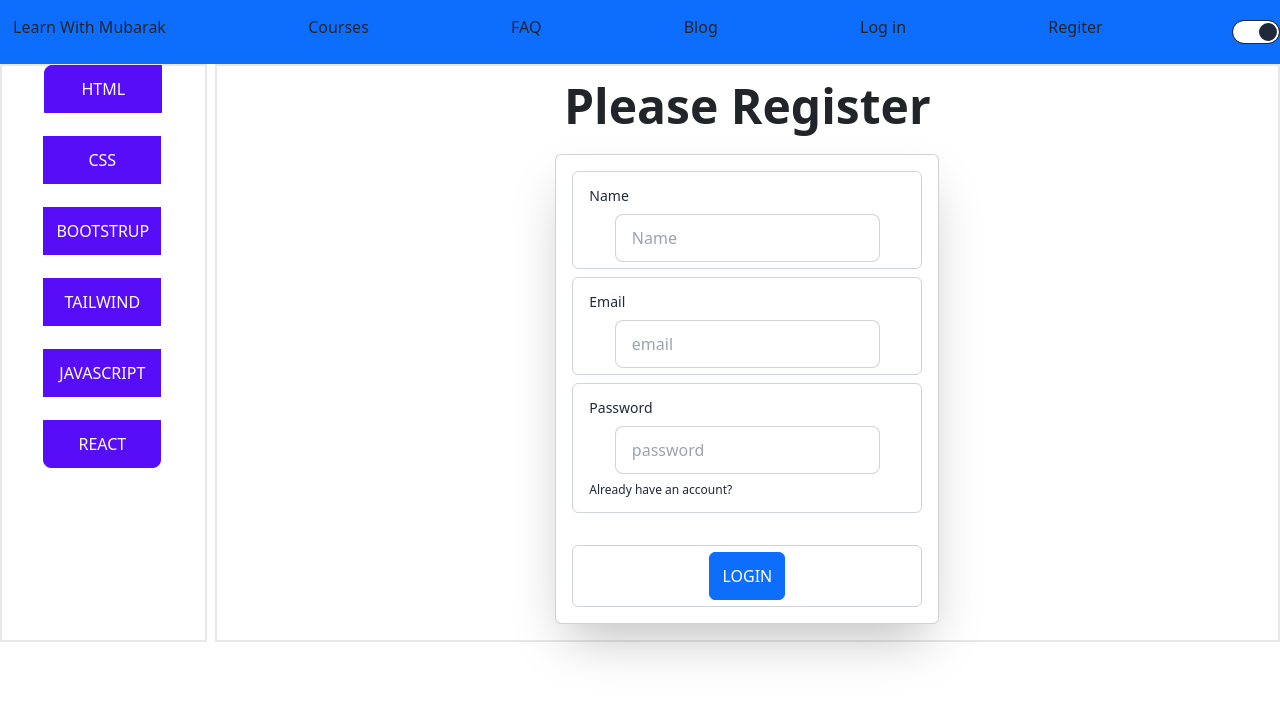
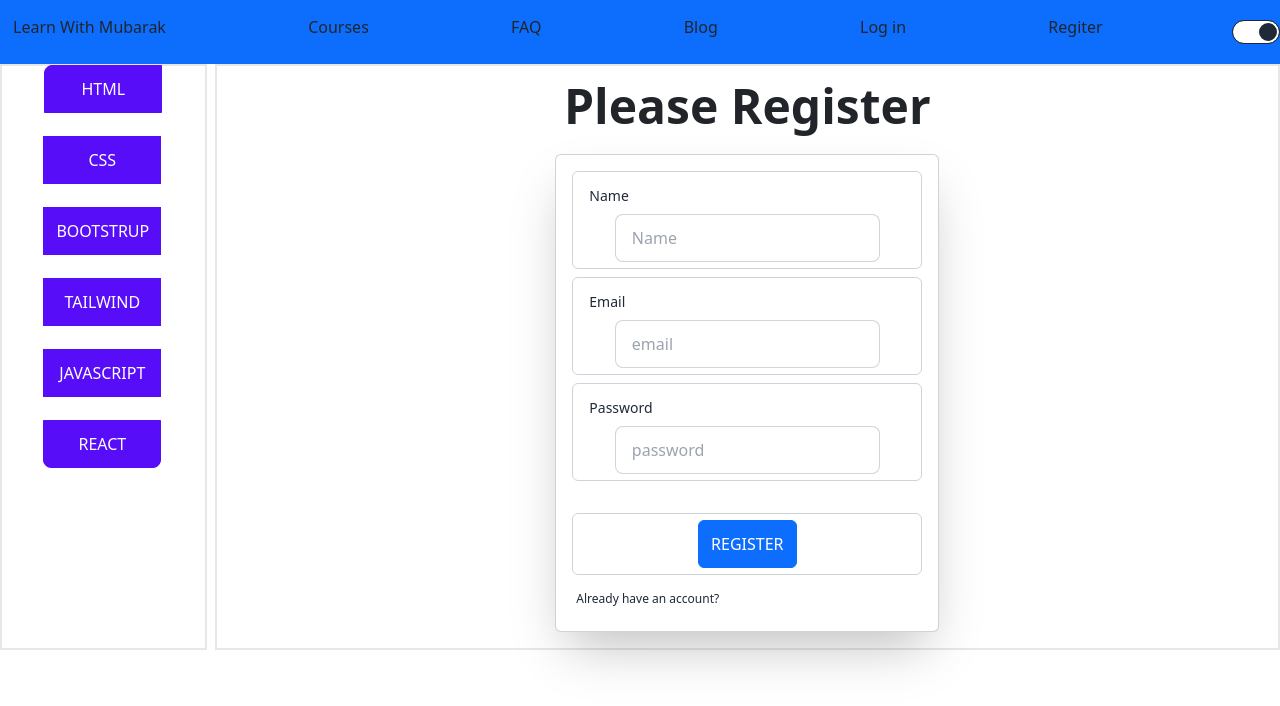
Before and after one commit to ICTMubarak/learning-platform-client-a10, a React (Create React App) app: page /register in a window 1280 px wide. Shown: the top 706 px of the page. Built offline with nearby package versions, Linux system fonts and the light colour scheme.

Commit message:
Loaded data successfully from server site to client site

```diff
--- a/src/App.js
+++ b/src/App.js
@@ -18,8 +18,10 @@ function App() {
       children: [
         {
           path: '/',
-          element: <Home></Home>,
-          loader: () => fetch('http://localhost:5000/courses')
+          loader:async() => {
+            return fetch('http://localhost:5000/courses');
+        },
+        element: <Home></Home>
         },
         {
           path: '/fqa',
--- /dev/null
+++ b/src/components/Course.js
@@ -0,0 +1,16 @@
+import React from 'react';
+
+const Course = (course) => {
+    console.log(course);
+    return (
+
+            <div>
+            <img src={course.course.image} alt="" />
+            <h3>Course Name: {course.course.name}</h3>
+
+        </div>
+
+    );
+};
+
+export default Course;
--- a/src/components/Home.js
+++ b/src/components/Home.js
@@ -1,5 +1,6 @@
 import React from 'react';
 import { useLoaderData } from 'react-router-dom';
+import Course from './Course';
 
 const Home = () => {
     const courses = useLoaderData();
@@ -18,6 +19,12 @@ const Home = () => {
 
             <div class="col-span-5 border-2">
                 <h1>This is home courses= {courses.length}</h1>
+                <div class="grid grid-cols-3 gap-2 border-4 gap-4">
+                     {
+                        courses.map(course => <Course key={course.id} course={course}></Course>)
+                     }
+                </div>
+
             </div>
         </div>
     );
--- a/src/components/Login.js
+++ b/src/components/Login.js
@@ -33,10 +33,11 @@ const Login = () => {
             <span className="label-text">Password</span>
           </label>
           <input type="password" name="password" placeholder="password" className="input input-bordered" required />
-          <label className="label">
+
+        </div>
+        <label className="label">
             <a href="#" className="label-text-alt link link-hover">Forgot password?</a>
           </label>
-        </div>
         <div className="form-control mt-6">
           <button className="btn btn-primary">Login</button>
         </div>
--- a/src/components/Register.js
+++ b/src/components/Register.js
@@ -45,14 +45,14 @@ const Register = () => {
         <span className="label-text">Password</span>
       </label>
       <input type="password" name="password" placeholder="password" className="input input-bordered" required />
-      <label className="label">
+    </div>
 
+    <div className="form-control mt-6">
+      <button className="btn btn-primary">Register</button>
+    </div>
+    <label className="label">
         <Link to='/login' className="label-text-alt link link-hover">Already have an account?</Link>
       </label>
-    </div>
-    <div className="form-control mt-6">
-      <button className="btn btn-primary">Login</button>
-    </div>
   </div>
 </form>
 </div>
```
